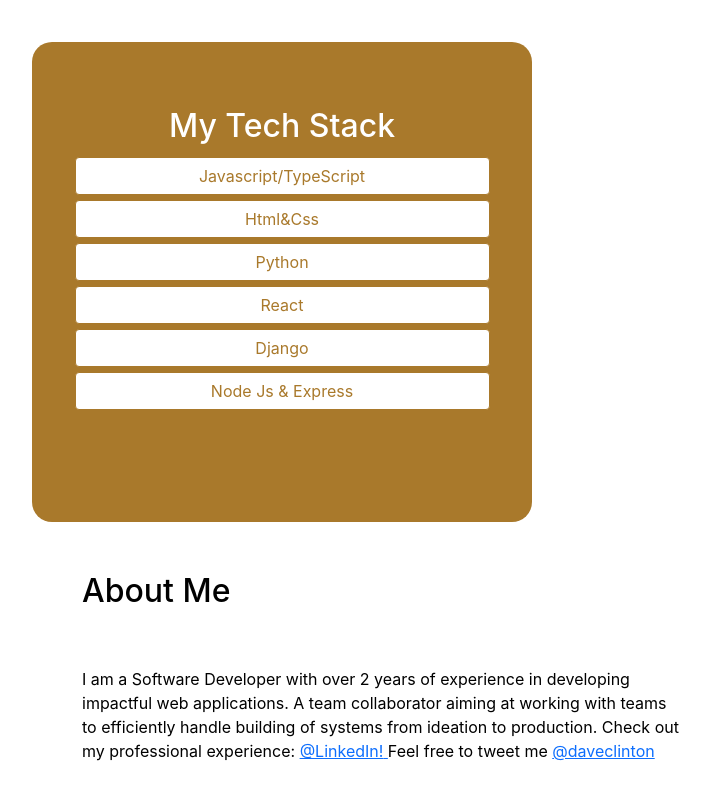
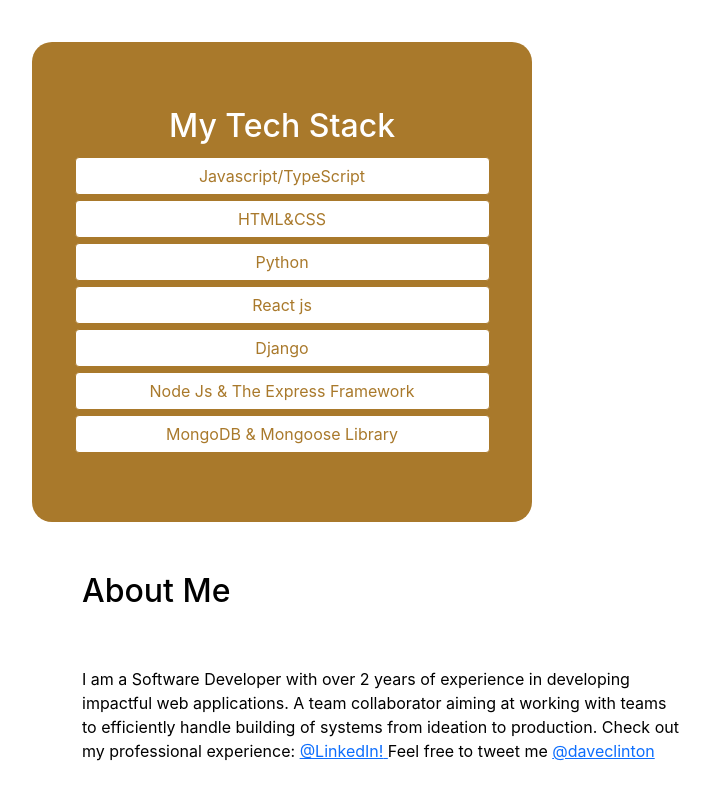
Before and after one commit to daveclinton/portfolio, a React (Create React App) app: page / in a window 1280 px wide. Shown: the part 1165-1965 px from the top of the page, without its empty margins (96-806 px from the left). Built offline with nearby package versions, Linux system fonts and the light colour scheme.

Commit message:
Fix: Add tech stack changes

```diff
--- a/src/components/About/About.jsx
+++ b/src/components/About/About.jsx
@@ -20,11 +20,16 @@
               <div className={`btn cardBtn call-Btn`}>
                 Javascript/TypeScript
               </div>
-              <div className={`btn cardBtn call-Btn`}>Html&Css</div>
+              <div className={`btn cardBtn call-Btn`}>HTML&CSS</div>
               <div className={`btn cardBtn call-Btn`}>Python</div>
-              <div className={`btn cardBtn call-Btn`}>React</div>
+              <div className={`btn cardBtn call-Btn`}>React js</div>
               <div className={`btn cardBtn call-Btn`}>Django</div>
-              <div className={`btn cardBtn call-Btn`}>Node Js & Express</div>
+              <div className={`btn cardBtn call-Btn`}>
+                Node Js & The Express Framework
+              </div>
+              <div className={`btn cardBtn call-Btn`}>
+                MongoDB & Mongoose Library
+              </div>
             </div>
           </div>
           <div
```
